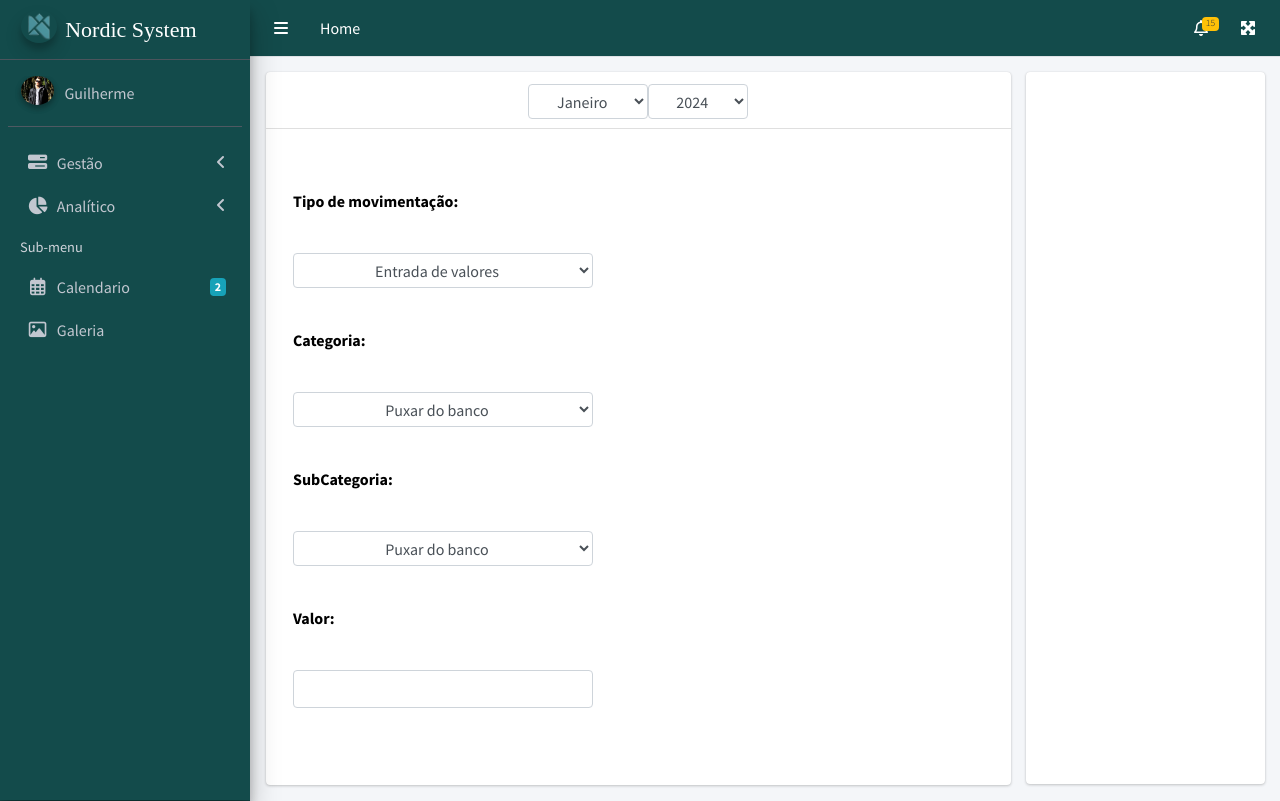
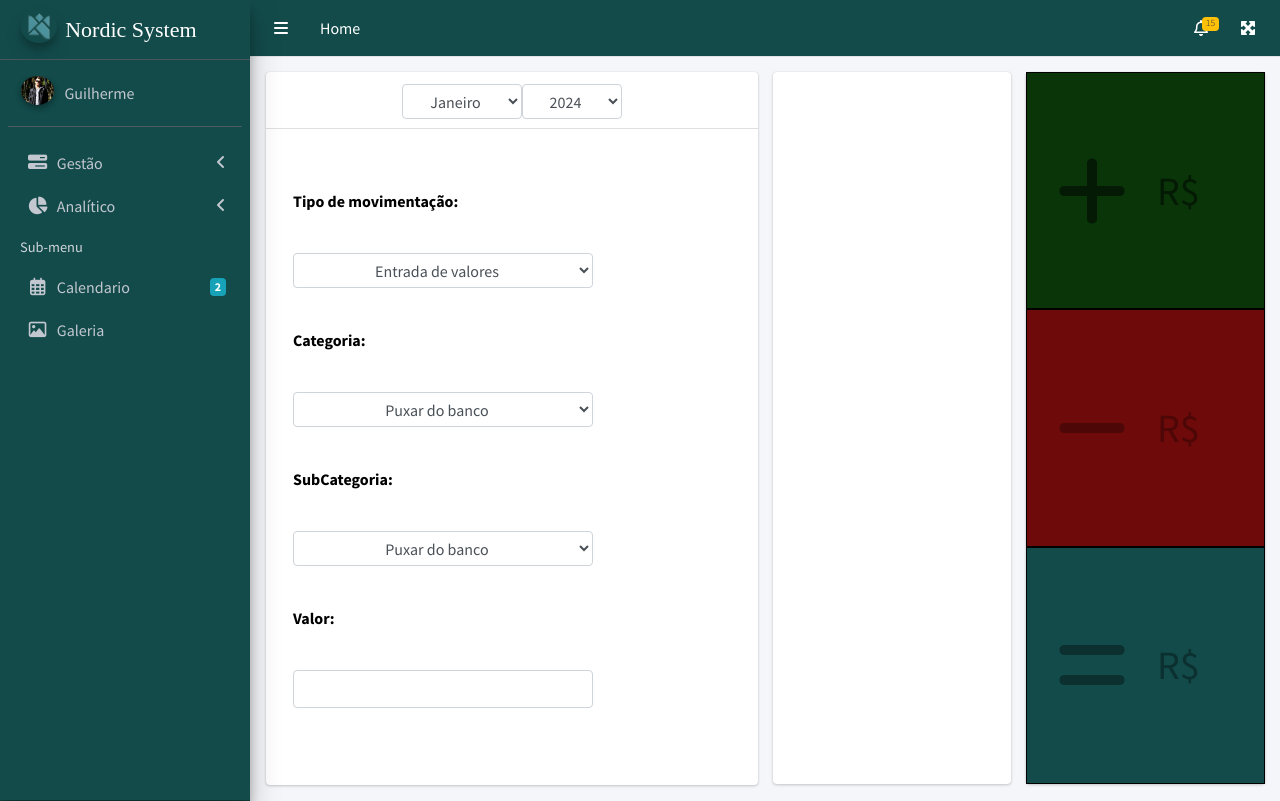
Before and after one commit to guimdavila/Sistema-de-controle-financeiro-PHP-JS-, a PHP site: page /Nordic/app/core.php in a window 1280 px wide. Run offline with PHP 8.4, Linux system fonts and the light colour scheme; a user stored in the database is signed in; data comes from the database, SQL or seed files in the repository; some libraries are stand-ins or nearby versions.

Commit message:
tela core front

```diff
--- a/app/core.php
+++ b/app/core.php
@@ -54,7 +54,7 @@ include('php/funcoes.php');
                 <div class="container-fluid">
                     <div class="row">
 
-                        <div class="col-md-9">
+                        <div class="col-md-6">
                             <div class="card">
 
                                 <div class="card-header">
@@ -83,9 +83,9 @@ include('php/funcoes.php');
                                 </div>
                                 <div class="card-body tamanho-body1">
 
-                                    <div class="col-md-6">
+                                    <div class="col-md-12">
 
-                                        <p class="text-muted">
+                                        <p class="text-muted-Core">
                                             <span class="tituloInputCore"><strong>Tipo de movimentação:</strong></span>
                                             <select name="nTipoMovimentacao" class="input-group-text caixaSelecaoCate caixaSelecaoCore" id="selecao" onchange="enviarFormulario(this.value);">
                                                 <option value="1">Entrada de valores</option>
@@ -94,55 +94,67 @@ include('php/funcoes.php');
                                             </select>
                                         </p>
 
-                                        <p class="text-muted">
+                                        <p class="text-muted-Core">
                                             <span class="tituloInputCore"><strong>Categoria:</strong></span>
                                             <select name="nCategoriaCore" class="input-group-text caixaSelecaoCate caixaSelecaoCore">
                                                 <option value="1">Puxar do banco</option>
                                             </select>
                                         </p>
 
-                                        <p class="text-muted">
+                                        <p class="text-muted-Core">
                                             <span class="tituloInputCore"><strong>SubCategoria:</strong></span>
                                             <select name="nSubCategoriaCore" class="input-group-text caixaSelecaoCate caixaSelecaoCore">
                                                 <option value="1">Puxar do banco</option>
                                             </select>
                                         </p>
 
-                                        <p class="text-muted">
+                                        <p class="text-muted-Core">
                                             <span class="tituloInputCore"><strong>Valor:</strong></span>
 
                                             <input name="nValorCore" type="text" class="form-control caixaSelecaoCore">
                                         </p>
                                     </div>
 
+                                </div>
 
-                                    <div class="col-md-6">
+                            </div>
+                        </div>
 
-                                    </div>
-
-
+                        <div class="col-md-3">
+                            <div class="card">
+                                <div class="card-body tamanho-body2">
 
                                 </div>
-
                             </div>
                         </div>
                         <div class="col-md-3">
                             <div class="card">
                                 <div class="card-body tamanho-body2">
+                                    <div class="objetosSaldos objetoEntrada">
+                                        <i class="fa-solid fa-plus iconesCore iconesCoreEntrada"></i>
+                                        <span class="spanCore spanCoreEntrada">R$
+                                            <!-- Função PHP com o calculo -->
+                                        </span>
 
-                                    <div class="objetosSaldos">
 
                                     </div>
+                                    <div class="objetosSaldos objetoSaida">
+                                        <i class="fa-solid fa-minus iconesCore iconesCoreSaida"></i>
+                                        <span class="spanCore spanCoreSaida">R$
 
-                                    <div class="objetosSaldos">
+                                            <!-- Função PHP com o calculo -->
+                                        </span>
 
                                     </div>
+                                    <div class="objetosSaldos objetoSaldo">
+                                        <i class="fa-solid fa-equals iconesCore iconesCoreSaldo"></i>
+                                        <span class="spanCore spanCoreSaldo">R$
 
-                                    <div class="objetosSaldos">
+                                            <!-- Função PHP com o calculo -->
+                                        </span>
 
                                     </div>
                                 </div>
-
                             </div>
                         </div>
                     </div>
--- a/app/dist/css/styles.css
+++ b/app/dist/css/styles.css
@@ -424,13 +424,14 @@ tr.colunasCategorias td:hover {
 }
 .tamanho-body2 {
     height: 89vh;
+    padding: 0px;
+    border-radius: 5%;
 }
 .tituloInputCore{
-    margin-right: 10px;
-    width: 100px;
+    margin-right: 20px;
     color: black;
     display: inline-block;
-    width: 180px;
+    width: 170px;
     margin-top: 40px;
     margin-bottom: 40px;
 }
@@ -444,7 +445,59 @@ tr.colunasCategorias td:hover {
     width: 300px;
 }
 
-.objetosSaldos{
-    width: auto;
+.objetosSaldos {
+    flex: auto;
+    display: flex;
+    align-items: center;
+    border: 1px solid black;
+    height: 33.33%;
+    color: white;
+}
+
+.text-muted-Core {
+    margin: 0px;
+    position: relative;
+    top: 35%;
 
 }
+
+.objetoEntrada{
+    background-color: rgb(9, 53, 9);
+}
+.objetoSaida{
+    background-color: rgb(110, 10, 10);
+}
+.objetoSaldo{
+    background-color:#134b4b
+}
+
+.iconesCore{
+    font-size: 80px;
+    margin-left: 30px;
+    margin-right: 30px;
+    width: 70px;
+}
+.iconesCore:hover{
+    transition: 0.5s;
+    font-size: 85px;
+
+}
+.iconesCoreEntrada, .spanCoreEntrada{
+    color: rgb(4, 26, 4);
+}
+.iconesCoreSaida, .spanCoreSaida{
+    color: rgb(77, 7, 7);
+}
+.iconesCoreSaldo, .spanCoreSaldo{
+    color:#0c3030
+}
+
+.spanCore{
+    font-size: 40px;
+}
+
+
+.vertical-line {
+    border-left: 1px solid black;
+    height: 100%;
+  }
```
